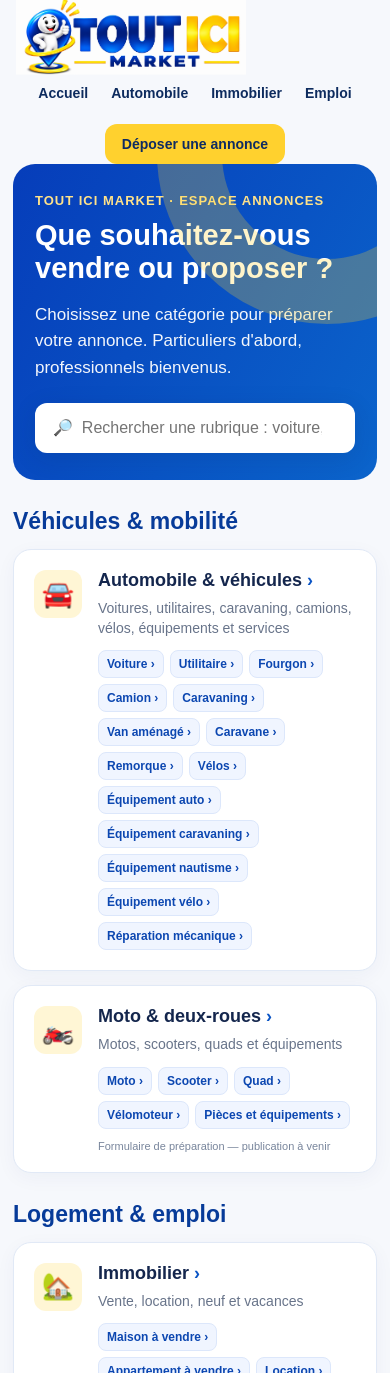
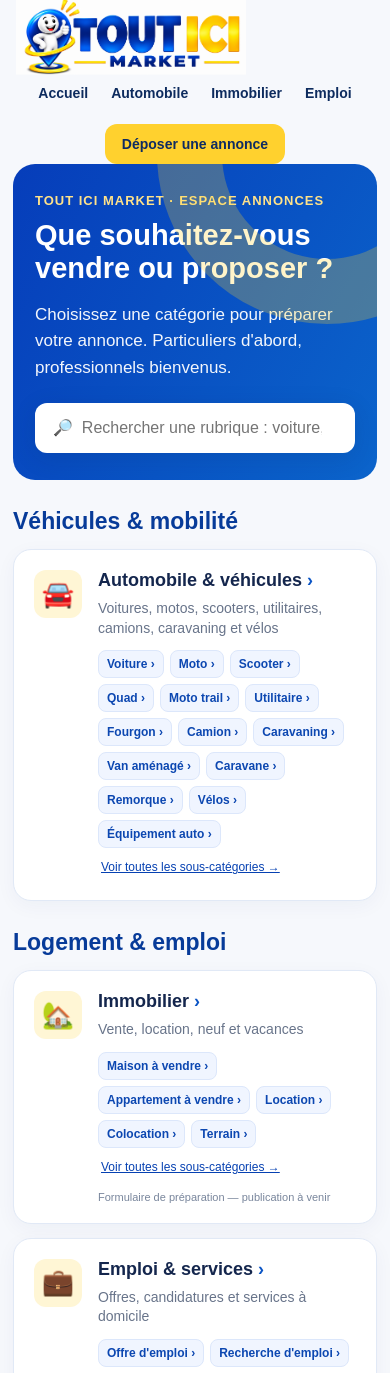
Before and after one commit to Touticimarket/tout-ici-market, a Next.js app: page /deposer in a window 390 px wide. Shown: the top 1373 px of the page. Built offline with nearby package versions, Linux system fonts and the light colour scheme.

Commit message:
Unify motorcycle, scooter and quad listings under Automobile & Véhicules

```diff
--- a/app/deposer/categories.ts
+++ b/app/deposer/categories.ts
@@ -9,12 +9,9 @@ export type DepotCategorie = {
 };
 
 export const depotCategories: DepotCategorie[] = [
-  {slug:"automobile",nom:"Automobile & véhicules",icone:"🚘",description:"Voitures, utilitaires, caravaning, camions, vélos, équipements et services",groupe:"Véhicules & mobilité",
-    sousCategories:["Voiture","Utilitaire","Fourgon","Camion","Caravaning","Van aménagé","Caravane","Remorque","Vélos","Équipement auto","Équipement caravaning","Équipement nautisme","Équipement vélo","Réparation mécanique"],
+  {slug:"automobile",nom:"Automobile & véhicules",icone:"🚘",description:"Voitures, motos, scooters, utilitaires, camions, caravaning et vélos",groupe:"Véhicules & mobilité",
+    sousCategories:["Voiture","Moto","Scooter","Quad","Moto trail","Utilitaire","Fourgon","Camion","Caravaning","Van aménagé","Caravane","Remorque","Vélos","Équipement auto","Équipement moto","Pièces moto","Équipement caravaning","Équipement nautisme","Équipement vélo","Réparation mécanique"],
     champs:[{nom:"marque",libelle:"Marque"},{nom:"modele",libelle:"Modèle"}]},
-  {slug:"moto",nom:"Moto & deux-roues",icone:"🏍️",description:"Motos, scooters, quads et équipements",groupe:"Véhicules & mobilité",
-    sousCategories:["Moto","Scooter","Quad","Vélomoteur","Pièces et équipements"],
-    champs:[{nom:"marque",libelle:"Marque"},{nom:"modele",libelle:"Modèle"},{nom:"annee",libelle:"Année",type:"number"},{nom:"kilometrage",libelle:"Kilométrage",type:"number"}]},
   {slug:"immobilier",nom:"Immobilier",icone:"🏡",description:"Vente, location, neuf et vacances",groupe:"Logement & emploi",
     sousCategories:["Maison à vendre","Appartement à vendre","Location","Colocation","Terrain","Immobilier neuf","Bureaux et commerces","Immobilier international"],
     champs:[{nom:"surface",libelle:"Surface (m²)",type:"number"},{nom:"pieces",libelle:"Nombre de pièces",type:"number"},{nom:"chambres",libelle:"Chambres",type:"number"},{nom:"code_postal",libelle:"Code postal"}]},
```
